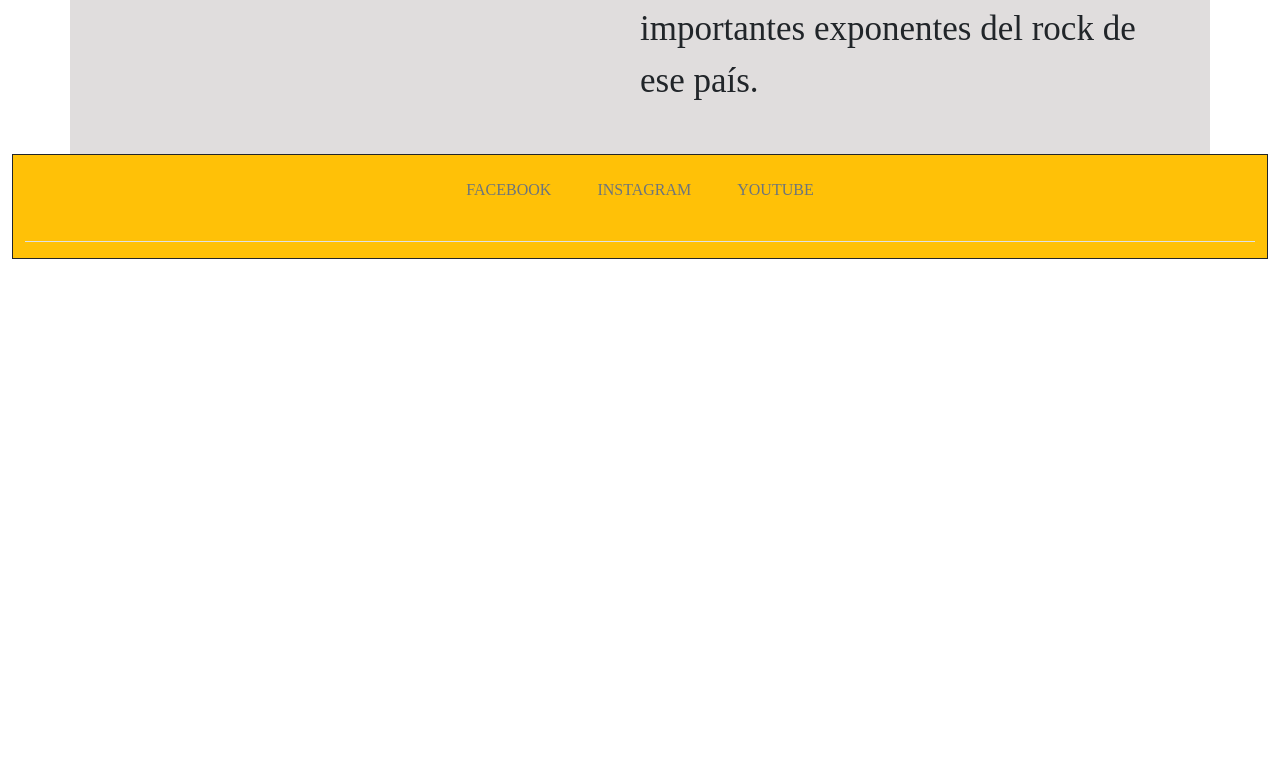
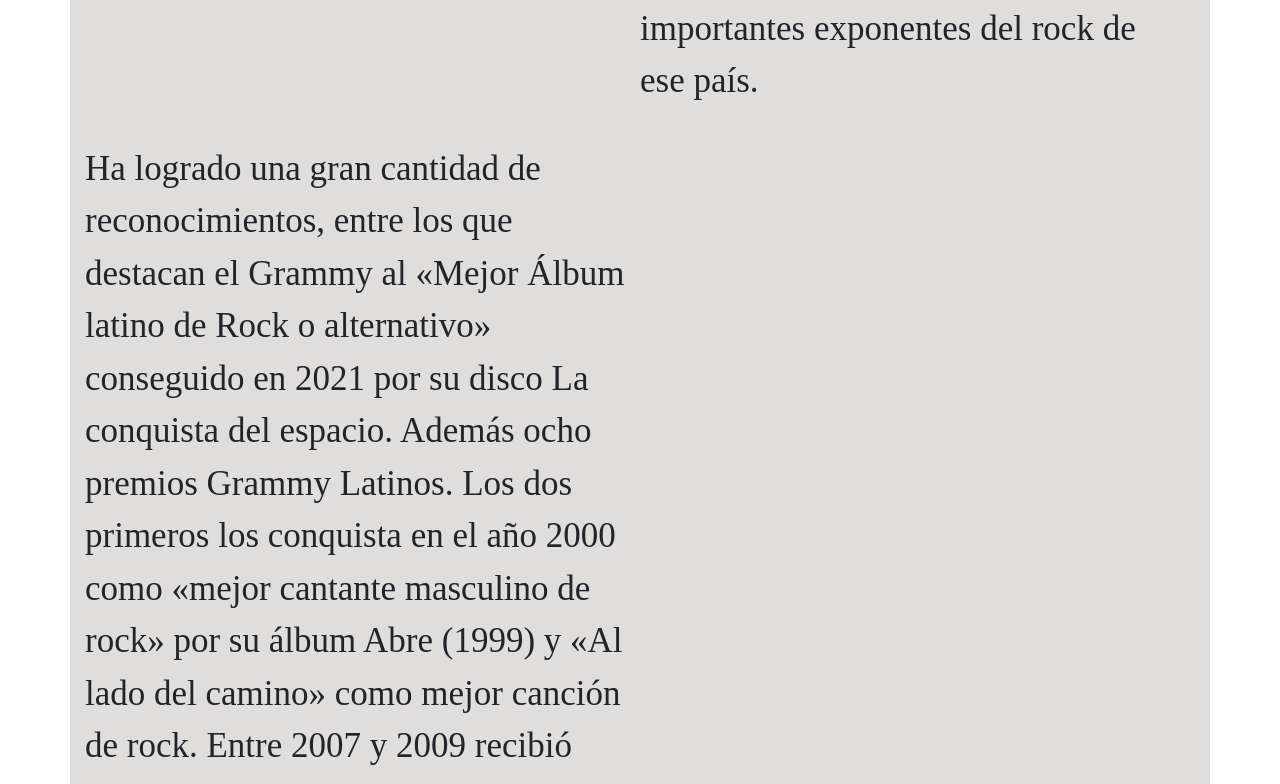
Before and after one commit to ArielFerraro/ProyectoFinal, a website: page index.html in a window 1280 px wide. Shown: the part 560-1344 px from the top of the page. Before the commit the page ends 819 px from the top, so only its background shows below. Drawn offline with nearby package versions, Linux system fonts and the light colour scheme.

Commit message:
se le agregó texto al index

```diff
--- a/index.html
+++ b/index.html
@@ -56,6 +56,11 @@
             </div>
             <div class="row">
                 <div class="  parrafo">
+                    <div class="col-md-6 pt-1 fs-3">
+                    <div class="animate__animated animate__backInUp">
+                        <p>Ha logrado una gran cantidad de reconocimientos, entre los que destacan el Grammy al «Mejor Álbum latino de Rock o alternativo» conseguido en 2021 por su disco La conquista del espacio. Además ocho premios Grammy Latinos. Los dos primeros los conquista en el año 2000 como «mejor cantante masculino de rock» por su álbum Abre (1999) y «Al lado del camino» como mejor canción de rock. Entre 2007 y 2009 recibió tres Grammy consecutivos y en categorías diferentes: «mejor álbum de rock vocal», por El mundo cabe en una canción, «mejor álbum de cantautor del año» por Rodolfo y mejor álbum vocal pop masculino</p>
+                    </div>
+                </div>
                 </div>
             </div>
 
```
